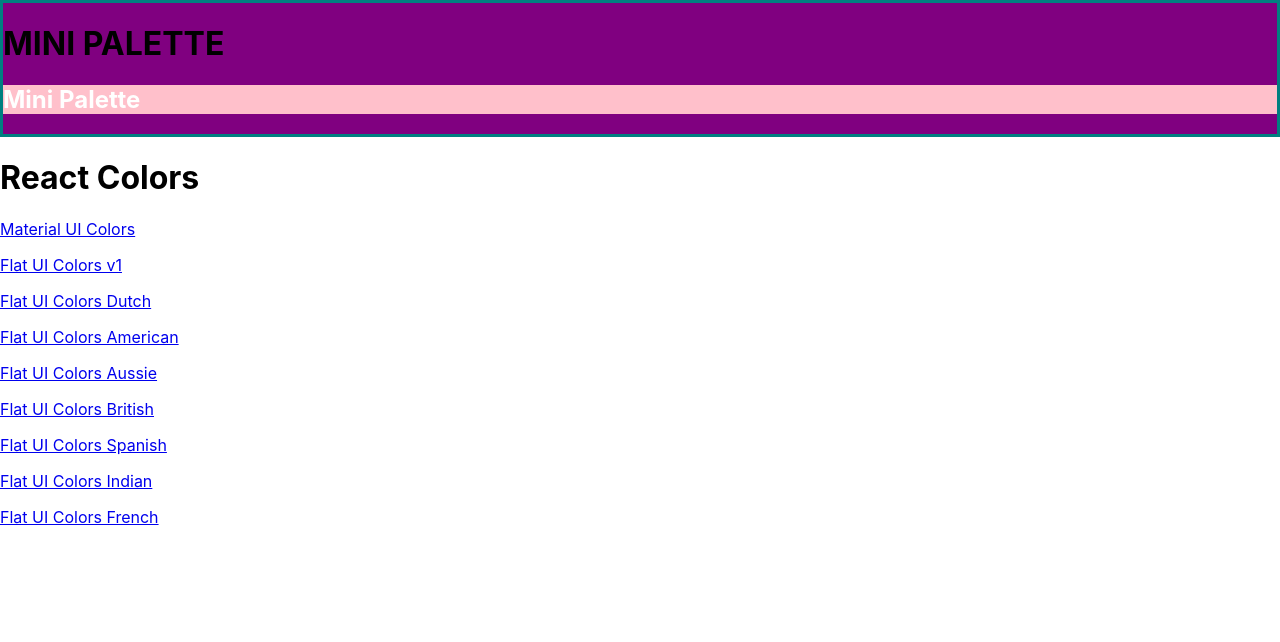
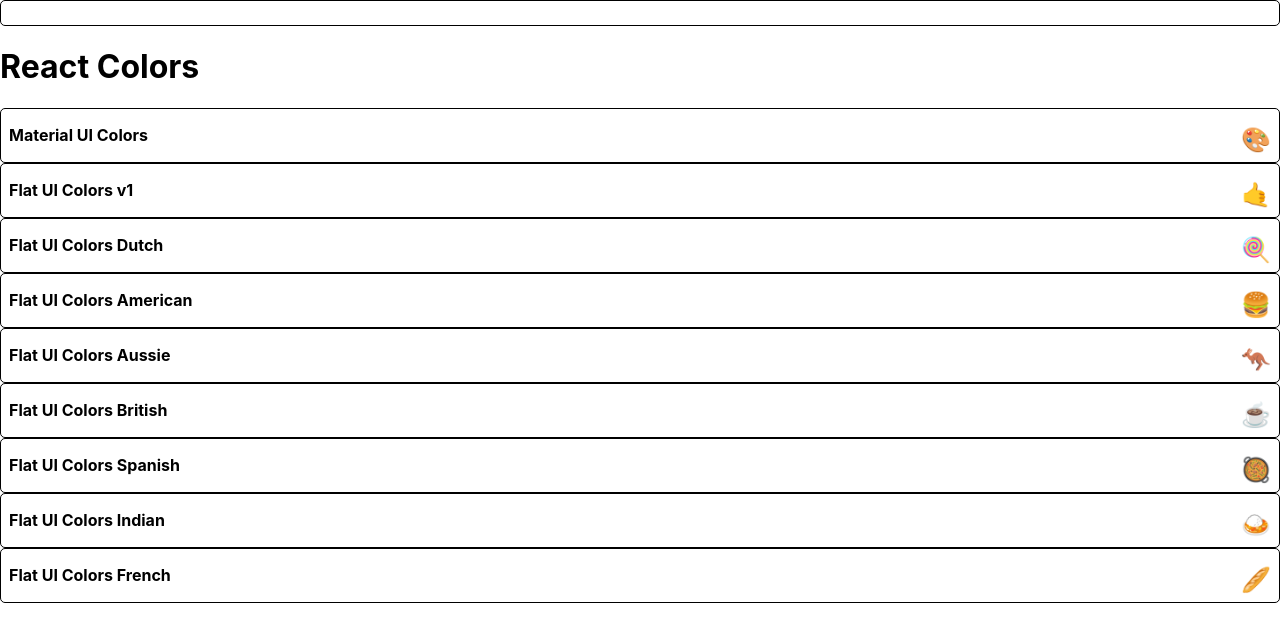
Before and after one commit to hitzu1001/Color-Master, a React (Create React App) app: page / in a window 1280 px wide. Shown: the top 642 px of the page. Built offline with nearby package versions, Linux system fonts and the light colour scheme.

Commit message:
Start styling miniPalette

```diff
--- a/src/MiniPalette.js
+++ b/src/MiniPalette.js
@@ -2,26 +2,46 @@
 import { withStyles } from '@material-ui/styles';
 
 const styles = {
-  main: {
-    backgroundColor: 'purple',
-    border: '3px solid teal',
+  root: {
+    backgroundColor: 'white',
+    border: '1px solid black',
+    borderRadius: '5px',
+    padding: '0.5rem',
+    position: 'relative',
+    overflow: 'hidden',
+    '&:hover': {
+      cursor: 'pointer'
+    }
   },
-  secondary: {
-    backgroundColor: 'pink',
-    '& h1': {
-      color: 'white'
-    }
+  colors: {
+    backgroundColor: 'grey',
+  },
+  title: {
+    display: 'flex',
+    justifyContent: 'space-between',
+    alignItem: 'center',
+    margin: '0',
+    color: 'black',
+    paddingTop: '0.5rem',
+    fontSize: '1rem',
+    // position: 'relative'
+  },
+  emoji: {
+    marginLeft: '0.5rem',
+    fontSize: '1.5rem'
   }
 };
 
 function MiniPalette(props) {
-  const {classes} = props;
+  const { classes, paletteName, emoji } = props;
   return (
-    <div className={classes.main}>
-      <h1>MINI PALETTE</h1>
-      <section className={classes.secondary}>
-        <h1>Mini Palette</h1>
-      </section>
+    <div className={classes.root}>
+      <div className={classes.colors}>
+      </div>
+      <h5 className={classes.title}>
+        {paletteName}
+        <span className={classes.emoji}>{emoji}</span>
+      </h5>
     </div>
   );
 };
--- a/src/PaletteList.js
+++ b/src/PaletteList.js
@@ -10,9 +10,10 @@
         <MiniPalette />
         <h1>React Colors</h1>
         {palettes.map(palette => (
-          <p>
-            <Link to={`/palette/${palette.id}`}>{palette.paletteName}</Link>
-          </p>
+          <MiniPalette {...palette}/>
+          // <p>
+          //   <Link to={`/palette/${palette.id}`}>{palette.paletteName}</Link>
+          // </p>
         ))}
       </div>
     );
--- a/src/seedColors.js
+++ b/src/seedColors.js
@@ -55,7 +55,8 @@
   {
     paletteName: "Flat UI Colors Dutch",
     id: "flat-ui-colors-dutch",
-    emoji: "🇳🇱",
+    // emoji: "🇳🇱",
+    emoji: "🍭",
     colors: [
       { name: "Sunflower", color: "#FFC312" },
       { name: "Energos", color: "#C4E538" },
@@ -82,7 +83,8 @@
   {
     paletteName: "Flat UI Colors American",
     id: "flat-ui-colors-american",
-    emoji: "🇺🇸",
+    // emoji: "🇺🇸",
+    emoji: "🍔",
     colors: [
       { name: "LightGreenishBlue", color: "#55efc4" },
       { name: "FadedPoster", color: "#81ecec" },
@@ -137,7 +139,8 @@
   {
     paletteName: "Flat UI Colors British",
     id: "flat-ui-colors-british",
-    emoji: "🇬🇧",
+    // emoji: "🇬🇧",
+    emoji: "☕",
     colors: [
       { name: "ProtossPylon", color: "#00a8ff" },
       { name: "Periwinkle", color: "#9c88ff" },
@@ -164,7 +167,8 @@
   {
     paletteName: "Flat UI Colors Spanish",
     id: "flat-ui-colors-spanish",
-    emoji: "🇪🇸",
+    // emoji: "🇪🇸",
+    emoji: "🥘",
     colors: [
       { name: "JacksonsPurple", color: "#40407a" },
       { name: "C64Purple", color: "#706fd3" },
@@ -191,7 +195,8 @@
   {
     paletteName: "Flat UI Colors Indian",
     id: "flat-ui-colors-indian",
-    emoji: "🇮🇳",
+    // emoji: "🇮🇳",
+    emoji: "🍛",
     colors: [
       { name: "OrchidOrange", color: "#FEA47F" },
       { name: "SpiroDiscoBall", color: "#25CCF7" },
@@ -218,7 +223,8 @@
   {
     paletteName: "Flat UI Colors French",
     id: "flat-ui-colors-french",
-    emoji: "🇫🇷",
+    // emoji: "🇫🇷",
+    emoji: "🥖",
     colors: [
       { name: "FlatFlesh", color: "#fad390" },
       { name: "MelonMelody", color: "#f8c291" },
```
